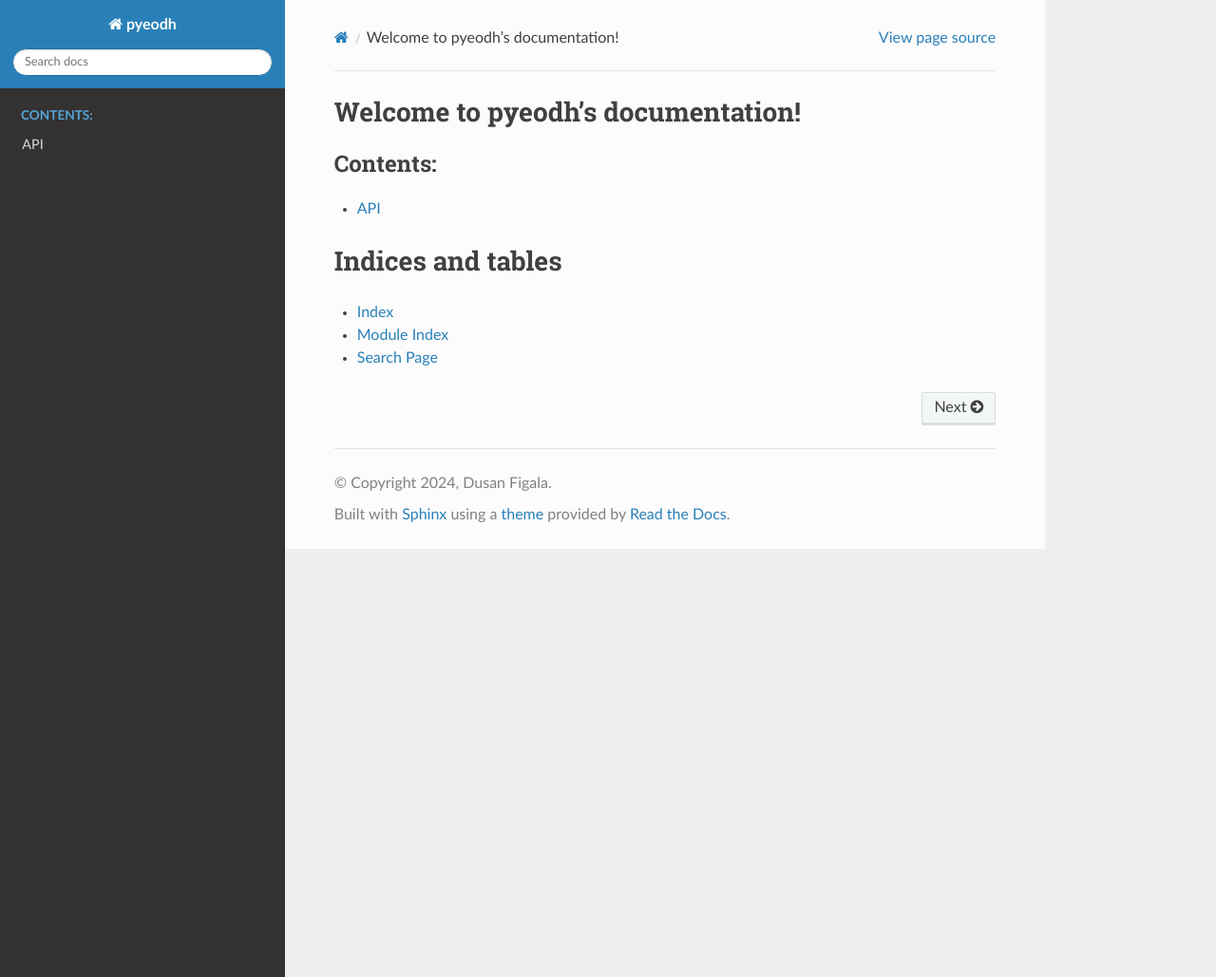
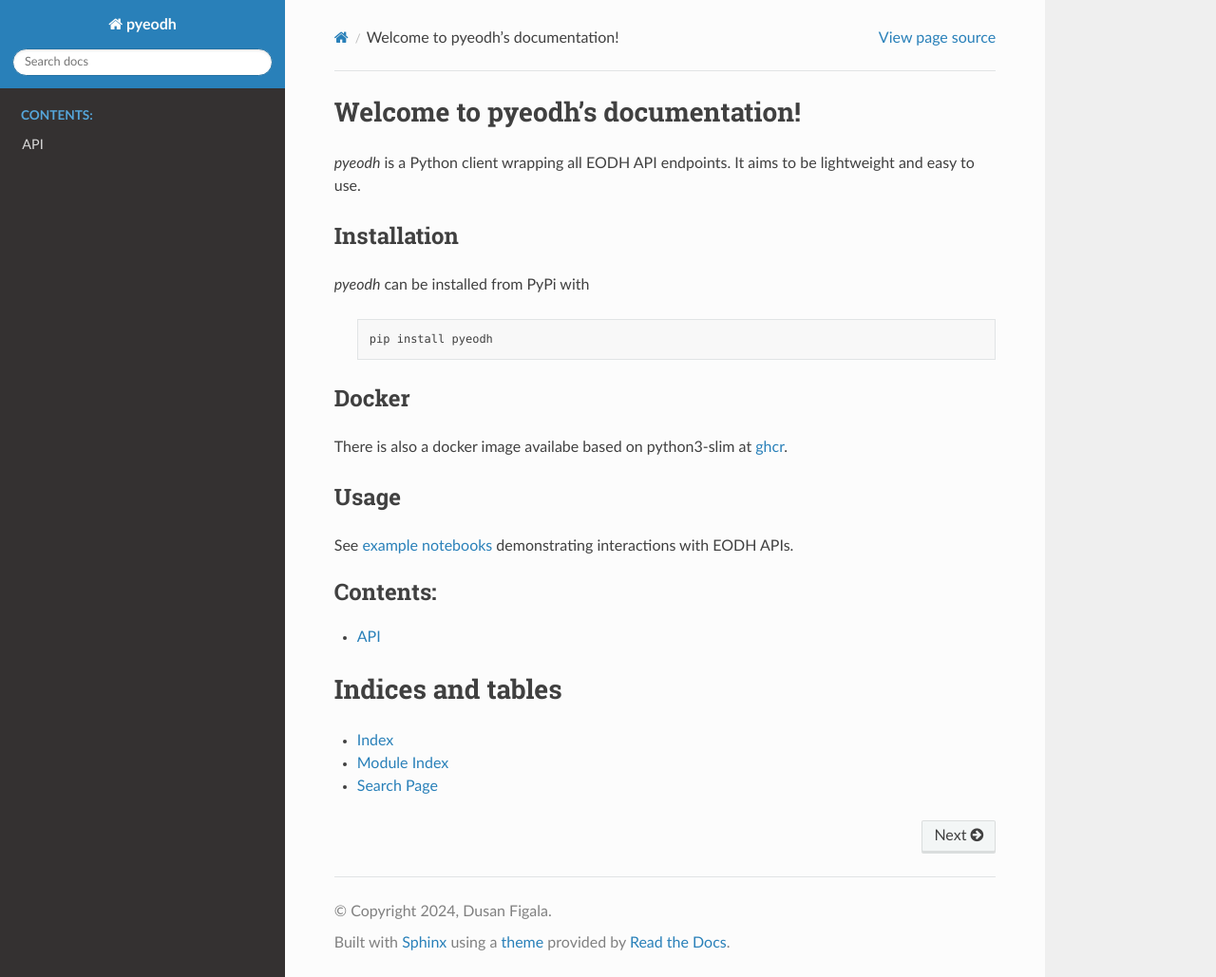
Before and after one commit to EO-DataHub/pyeodh, a Sphinx documentation site: the page built from docs/index.rst, in a window 1280 px wide and 1029 px high. Shown: the whole window at 95% size. Built offline with Sphinx 7.4.7 and the Read the Docs theme 3.1.0, drawn with Linux system fonts in a browser that asks for light colours.

Commit message:
Update usage info in docs

```diff
--- a/docs/index.rst
+++ b/docs/index.rst
@@ -5,6 +5,28 @@
 
 Welcome to pyeodh's documentation!
 ==================================
+
+*pyeodh* is a Python client wrapping all EODH API endpoints. It aims to be lightweight and easy to use.
+
+Installation
+------------
+
+*pyeodh* can be installed from PyPi with
+
+   .. code-block::
+
+    pip install pyeodh
+
+Docker
+------
+
+There is also a docker image availabe based on python3-slim at `ghcr <https://github.com/EO-DataHub/pyeodh/pkgs/container/pyeodh>`_.
+
+
+Usage
+-----
+
+See `example notebooks <https://github.com/EO-DataHub/pyeodh/tree/main/notebooks>`_ demonstrating interactions with EODH APIs.
 
 .. toctree::
    :maxdepth: 2
```
